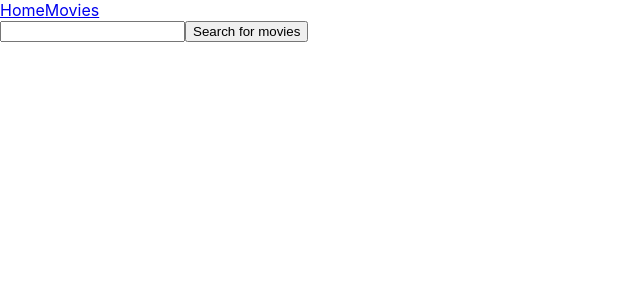
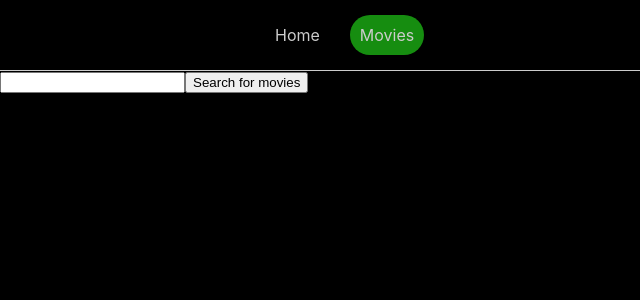
Before and after one commit to lizaklimova/goit-react-hw-05-movies, a React (Create React App) app: page /goit-react-hw-05-movies/movies in a window 1280 px wide. Shown: the top 300 px of the page, without its empty margins (0-640 px from the left). Built offline with nearby package versions, Linux system fonts and the light colour scheme.

Commit message:
add styles

```diff
--- a/src/components/MovieInfo/MovieInfo.jsx
+++ b/src/components/MovieInfo/MovieInfo.jsx
@@ -1,5 +1,4 @@
 import defaultPoster from '../../images/default_poster.jpg';
-import Skeleton from 'components/Skeleton/Skeleton';
 
 const MovieInfo = ({
   movie: { original_title, poster_path, vote_average, overview, genres },
--- a/src/components/MoviesList/MoviesList.jsx
+++ b/src/components/MoviesList/MoviesList.jsx
@@ -1,16 +1,26 @@
-const { Link } = require('react-router-dom');
+import defaultPoster from '../../images/default_poster.jpg';
+import { Link } from 'react-router-dom';
+import { List, Item, MovieLink } from '../MoviesList/MoviesList.styled';
 
 const MoviesList = ({ movies, location }) => {
   return (
-    <ul>
-      {movies.map(({ id, original_title }) => (
-        <li key={id}>
-          <Link to={`/movies/${id}`} state={{ from: location }}>
+    <List>
+      {movies.map(({ id, original_title, poster_path }) => (
+        <Item key={id}>
+          <MovieLink to={`/movies/${id}`} state={{ from: location }}>
+            <img
+              src={
+                poster_path
+                  ? `https://image.tmdb.org/t/p/w200${poster_path}`
+                  : defaultPoster
+              }
+              alt={original_title}
+            />
             {original_title}
-          </Link>
-        </li>
+          </MovieLink>
+        </Item>
       ))}
-    </ul>
+    </List>
   );
 };
 
--- a/src/components/MoviesList/MoviesList.styled.jsx
+++ b/src/components/MoviesList/MoviesList.styled.jsx
@@ -0,0 +1,18 @@
+import { styled } from 'styled-components';
+import { Link } from 'react-router-dom';
+
+export const List = styled.ul`
+  display: flex;
+  flex-wrap: wrap;
+  gap: 30px;
+`;
+export const Item = styled.li`
+  background-color: #fff;
+  width: calc((100%) - 120px) / 5;
+`;
+export const MovieLink = styled(Link)`
+  display: flex;
+  flex-direction: column;
+  align-items: center;
+  justify-content: center;
+`;
--- a/src/components/Reviews/Reviews.jsx
+++ b/src/components/Reviews/Reviews.jsx
@@ -29,6 +29,8 @@ const Reviews = () => {
     fetchReviews();
   }, [movieId]);
   return (
+    <>
+      {loader && <Loader />}
       <ul>
         {reviews.map(({ id, author, content }) => (
           <li key={id}>
@@ -37,6 +39,7 @@ const Reviews = () => {
           </li>
         ))}
       </ul>
+    </>
   );
 };
 
--- a/src/components/SharedLayout/SharedLayout.jsx
+++ b/src/components/SharedLayout/SharedLayout.jsx
@@ -1,16 +1,18 @@
-import { NavLink, Outlet } from 'react-router-dom';
-// import { Header, Nav } from './SharedLayout.styled';
-// import { Container } from 'components/App/App.styled';
+import { Outlet } from 'react-router-dom';
+import { Header, Nav, StyledNavLink } from './SharedLayout.styled';
+import { Container } from 'components/App/App.styled';
 
 const SharedLayout = () => {
   return (
     <>
-      <header>
-        <nav>
-          <NavLink to="/">Home</NavLink>
-          <NavLink to="/movies">Movies</NavLink>
-        </nav>
-      </header>
+      <Header>
+        <Container>
+          <Nav>
+            <StyledNavLink to="/">Home</StyledNavLink>
+            <StyledNavLink to="/movies">Movies</StyledNavLink>
+          </Nav>
+        </Container>
+      </Header>
       <Outlet />
     </>
   );
--- a/src/components/SharedLayout/SharedLayout.styled.jsx
+++ b/src/components/SharedLayout/SharedLayout.styled.jsx
@@ -1,17 +1,32 @@
 import styled from 'styled-components';
+import { NavLink } from 'react-router-dom';
 
 export const Header = styled.header`
-  position: fixed;
-  top: 0;
-  left: 0;
   width: 100vw;
-  height: 10%;
-  background-color: #9b6969;
+  height: 70px;
+  background-color: #000000c5;
+  backdrop-filter: blur(10px);
+  opacity: 0.8;
+  border-bottom: 1px solid white;
 `;
 
 export const Nav = styled.nav`
-  height: 100%;
+  height: 70px;
   display: flex;
   gap: 30px;
   align-items: center;
 `;
+
+export const StyledNavLink = styled(NavLink)`
+  color: white;
+  transition: color 300ms linear;
+  &.active {
+    background-color: #1cb114;
+    border-radius: 20px;
+    padding: 10px;
+  }
+
+  &:hover,
+  &:focus {
+  }
+`;
--- a/src/index.css
+++ b/src/index.css
@@ -7,9 +7,29 @@ body {
     sans-serif;
   -webkit-font-smoothing: antialiased;
   -moz-osx-font-smoothing: grayscale;
+  background-color: rgb(0, 0, 0);
 }
 
 code {
   font-family: source-code-pro, Menlo, Monaco, Consolas, 'Courier New',
     monospace;
 }
+ul {
+  margin: 0;
+  padding: 0;
+  list-style-type: none;
+}
+
+h1,
+h2,
+h3,
+h4,
+h5,
+h6,
+p {
+  margin: 0;
+}
+
+a {
+  text-decoration: none;
+}
--- a/src/pages/MovieDetails.jsx
+++ b/src/pages/MovieDetails.jsx
@@ -19,7 +19,7 @@ const MovieDetails = () => {
     const fetchMovieById = async () => {
       try {
         const movie = await getMovieById(movieId);
-
+        console.log(movie);
         setMovieInfo(movie);
       } catch ({ message }) {
         Notify.info(message);
```
Lines whose indentation alone changed are shown as unchanged.
